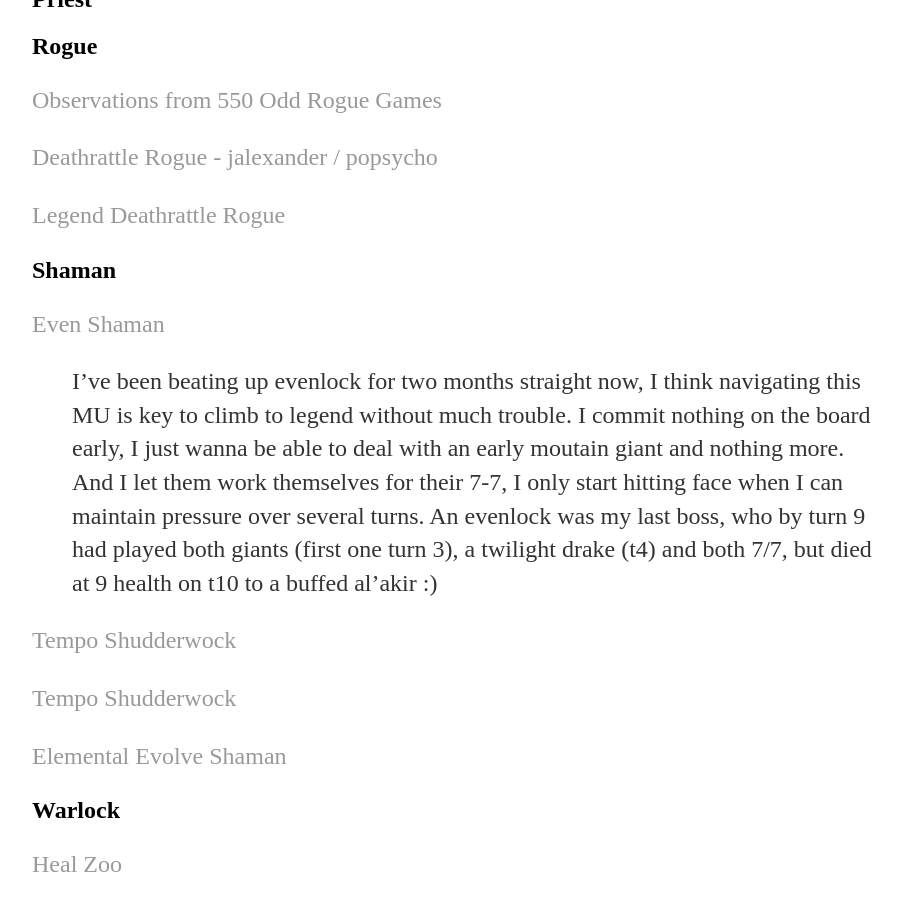
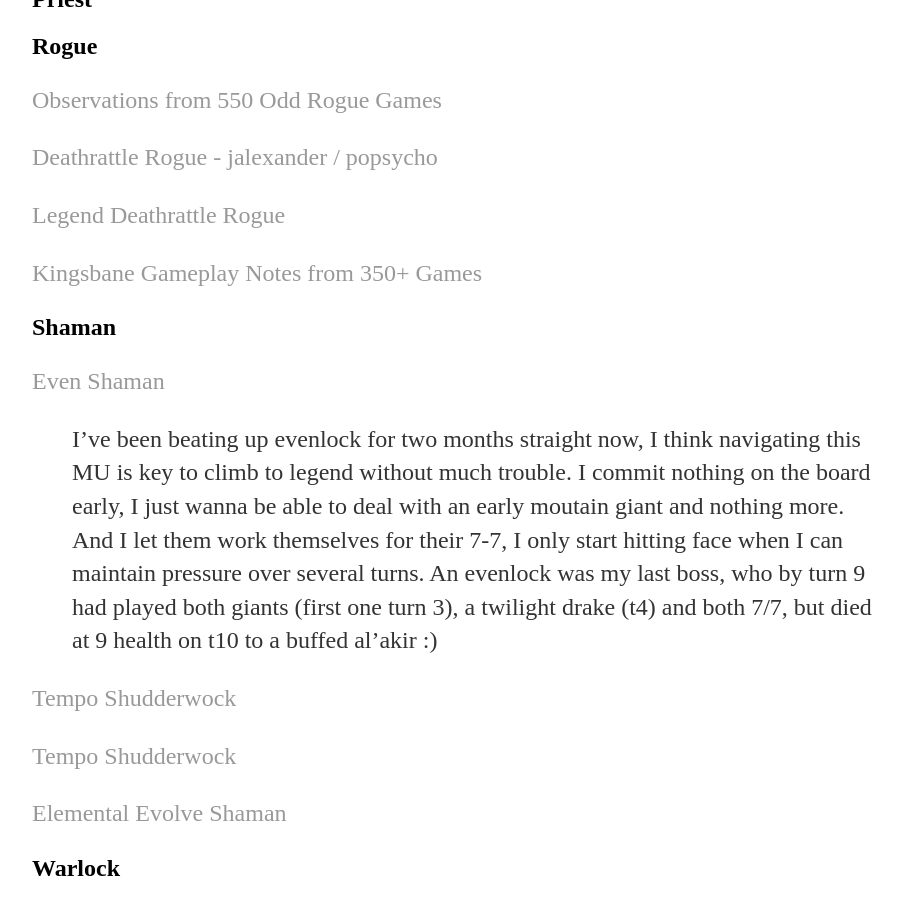
Before and after one commit to surgie/surgie.github.io, a Jekyll site: the page built from _posts/2018-10-12-tosort.md, in a window 1280 px wide and 900 px high, scrolled down 715 px. Shown: the whole window, without its empty margins (160-1062 px from the left). Built offline with Jekyll 4.4.1, drawn with Linux system fonts in a browser that asks for light colours; our own code applies the rules of GitHub Pages for plain Markdown files.

Commit message:
Kingsbane notes

```diff
--- a/_posts/2018-10-12-tosort.md
+++ b/_posts/2018-10-12-tosort.md
@@ -36,6 +36,8 @@
 
 [Legend Deathrattle Rogue](https://www.reddit.com/r/CompetitiveHS/comments/9xby0t/legend_deathrattle_rogue_guide/)
 
+[Kingsbane Gameplay Notes from 350+ Games](https://www.reddit.com/r/CompetitiveHS/comments/a0wtzd/kingsbane_gameplay_notes_from_350_games/)
+
 ## Shaman
 
 [Even Shaman](https://www.hearthstonetopdecks.com/deck-guide/even-shaman-deck-list-guide/)
```
